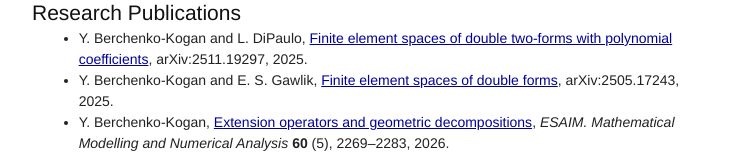
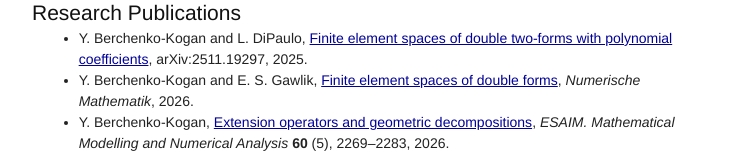
Before and after one commit to yashabk/yashabk.github.io, a plain HTML site: page index.html in a window 1280 px wide. Shown: the part 475-631 px from the top of the page, without its empty margins (268-1011 px from the left). Drawn offline with Linux system fonts and the light colour scheme.

Commit message:
published version of double forms paper to website and cv

```diff
--- a/index.html
+++ b/index.html
@@ -40,7 +40,7 @@ Please reach out to me if you are an undergraduate student interested in a capst
 
 <ul>
   <li>Y. Berchenko-Kogan and L. DiPaulo, <a href="https://arxiv.org/abs/2511.19297">Finite element spaces of double two-forms with polynomial coefficients</a>, arXiv:2511.19297, 2025.</li>
-  <li>Y. Berchenko-Kogan and E. S. Gawlik, <a href="https://arxiv.org/abs/2505.17243">Finite element spaces of double forms</a>, arXiv:2505.17243, 2025.</li>
+  <li>Y. Berchenko-Kogan and E. S. Gawlik, <a href="https://rdcu.be/NYhp3FQgxoda">Finite element spaces of double forms</a>, <em>Numerische Mathematik</em>, 2026.</li>
   <li>Y. Berchenko-Kogan, <a href="https://doi.org/10.1051/m2an/2026061">Extension operators and geometric decompositions</a>, <em>ESAIM. Mathematical Modelling and Numerical Analysis</em> <strong>60</strong> (5), 2269&ndash;2283, 2026.</li>
   <li>Y. Berchenko-Kogan and E. S. Gawlik, <a href="https://authors.elsevier.com/sd/article/S2590-0374(24)00099-2">Blow-up Whitney forms, shadow forms, and Poisson processes</a>, <em>Results in Applied Mathematics</em>, special issue on Hilbert complexes, <strong>25</strong>, 100529, 2025.</li>
   <li>Y. Berchenko-Kogan, <a href="https://rdcu.be/dhKkl">Symmetric bases for finite element exterior calculus spaces</a>, <em>Foundations of Computational Mathematics</em> <strong>24</strong>, 1485&ndash;1515, 2024.</li>
```
Also changed, not shown: 1 other file.
